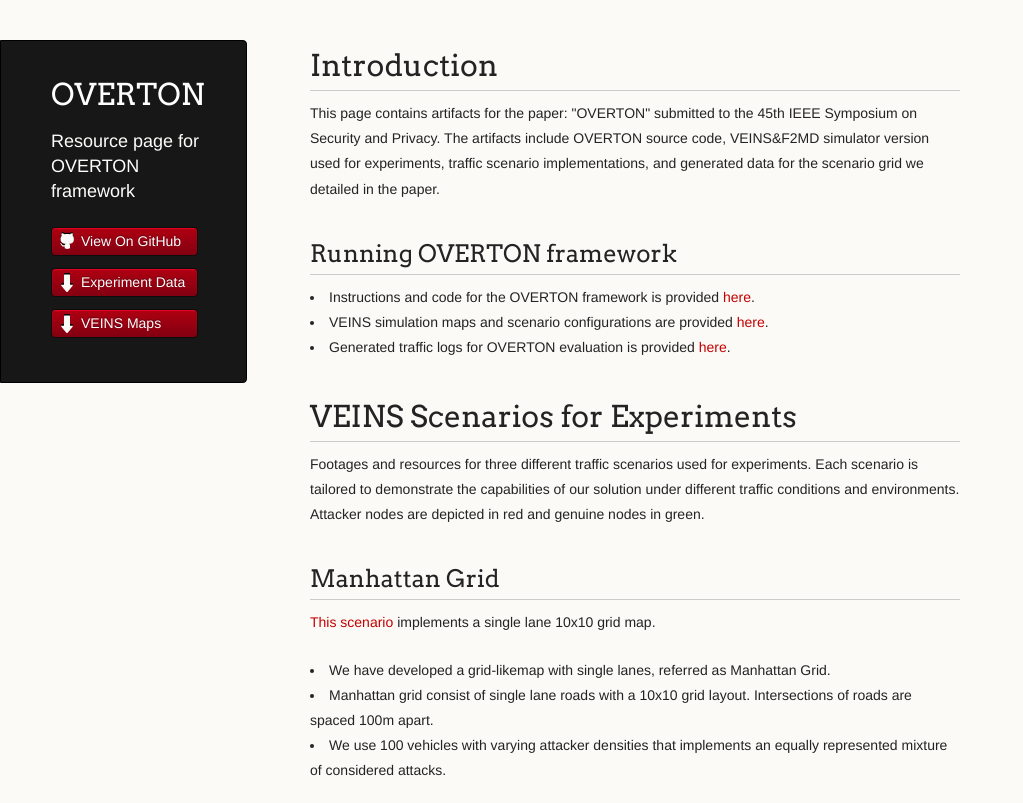
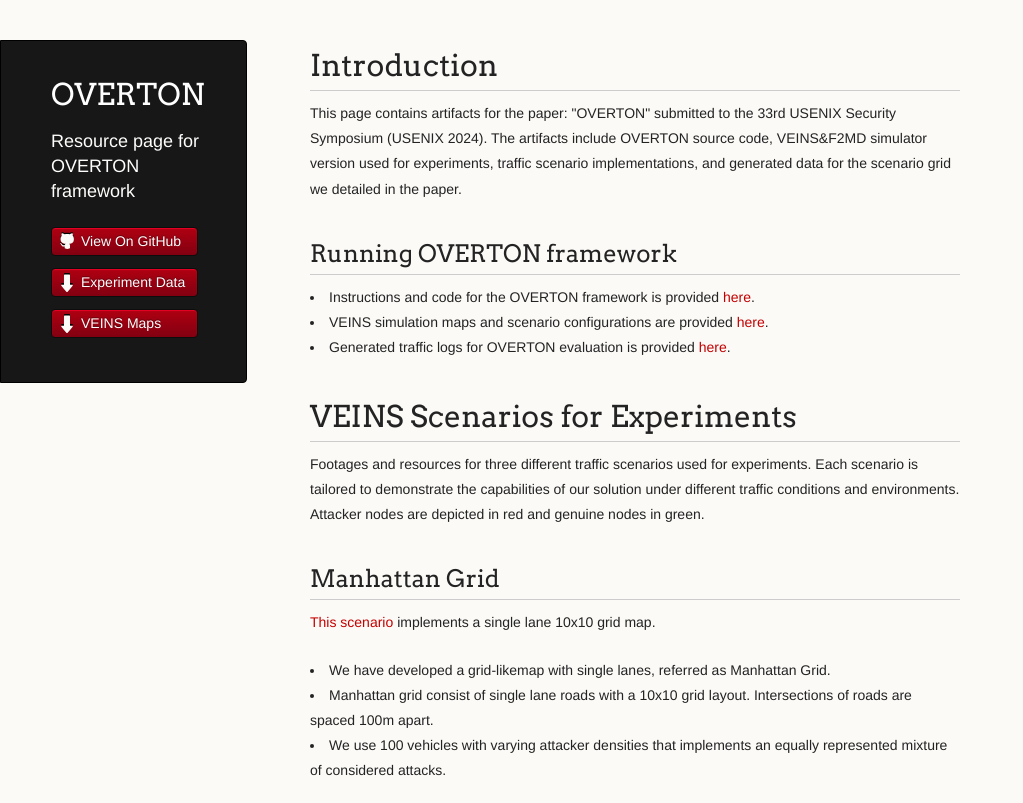
Before and after one commit to OvertonV2X/OvertonV2X.github.io, a plain HTML site: page index.html in a window 1280 px wide. Shown: the top 803 px of the page, without its empty margins (0-1023 px from the left). Drawn offline with Linux system fonts and the light colour scheme; grey boxes are pictures that could not be loaded.

Commit message:
Update index.html

```diff
--- a/index.html
+++ b/index.html
@@ -43,7 +43,7 @@
       <section>
         <h1>Introduction</h1>
 
-      <p>This page contains artifacts for the paper: "OVERTON" submitted to the 45th IEEE Symposium on Security and Privacy. The artifacts include OVERTON source code, VEINS&F2MD simulator version used for experiments, traffic scenario implementations, and generated data for the scenario grid we detailed in the paper. </p>
+      <p>This page contains artifacts for the paper: "OVERTON" submitted to the 33rd USENIX Security Symposium (USENIX 2024). The artifacts include OVERTON source code, VEINS&F2MD simulator version used for experiments, traffic scenario implementations, and generated data for the scenario grid we detailed in the paper. </p>
 
 
       <h2>Running OVERTON framework</h2>
```
